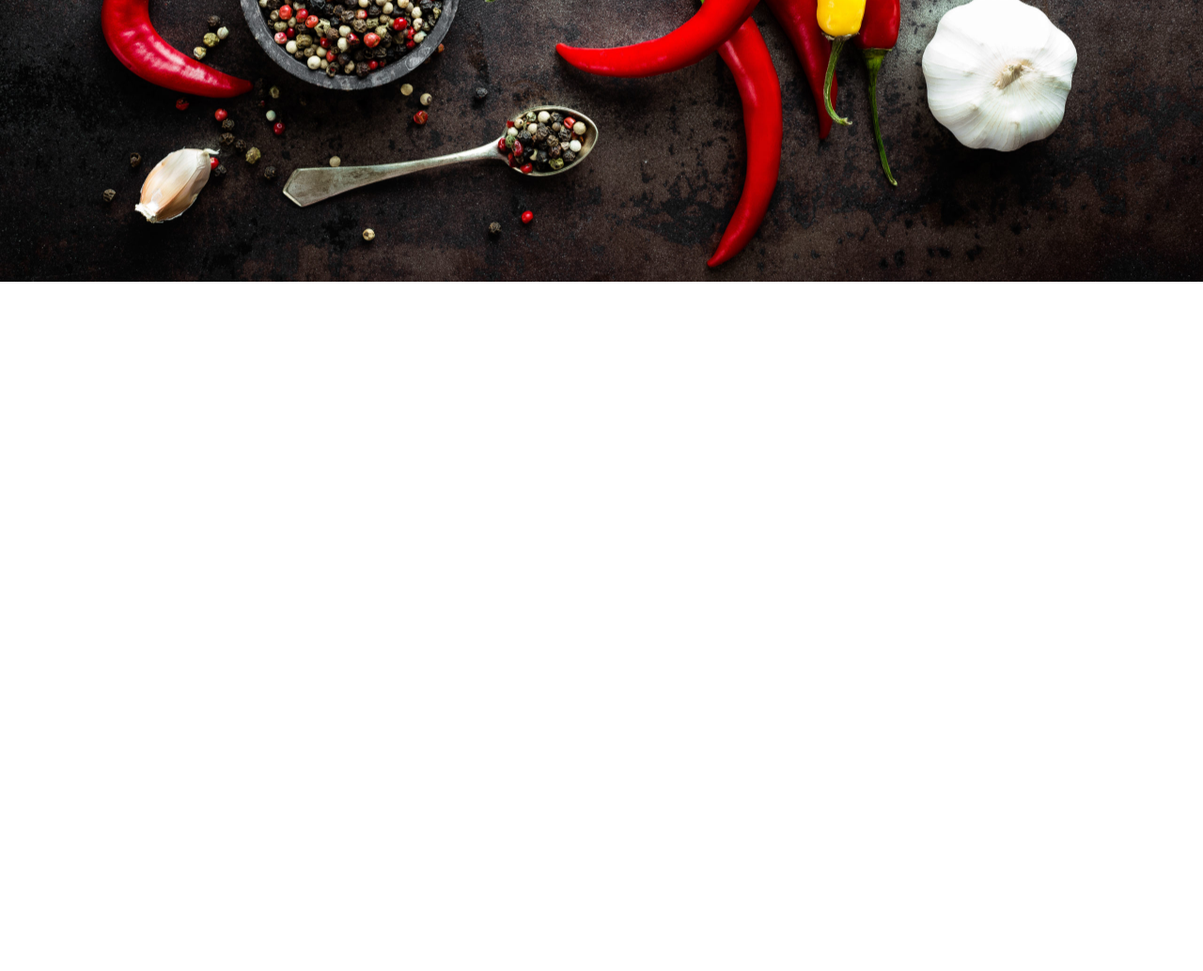
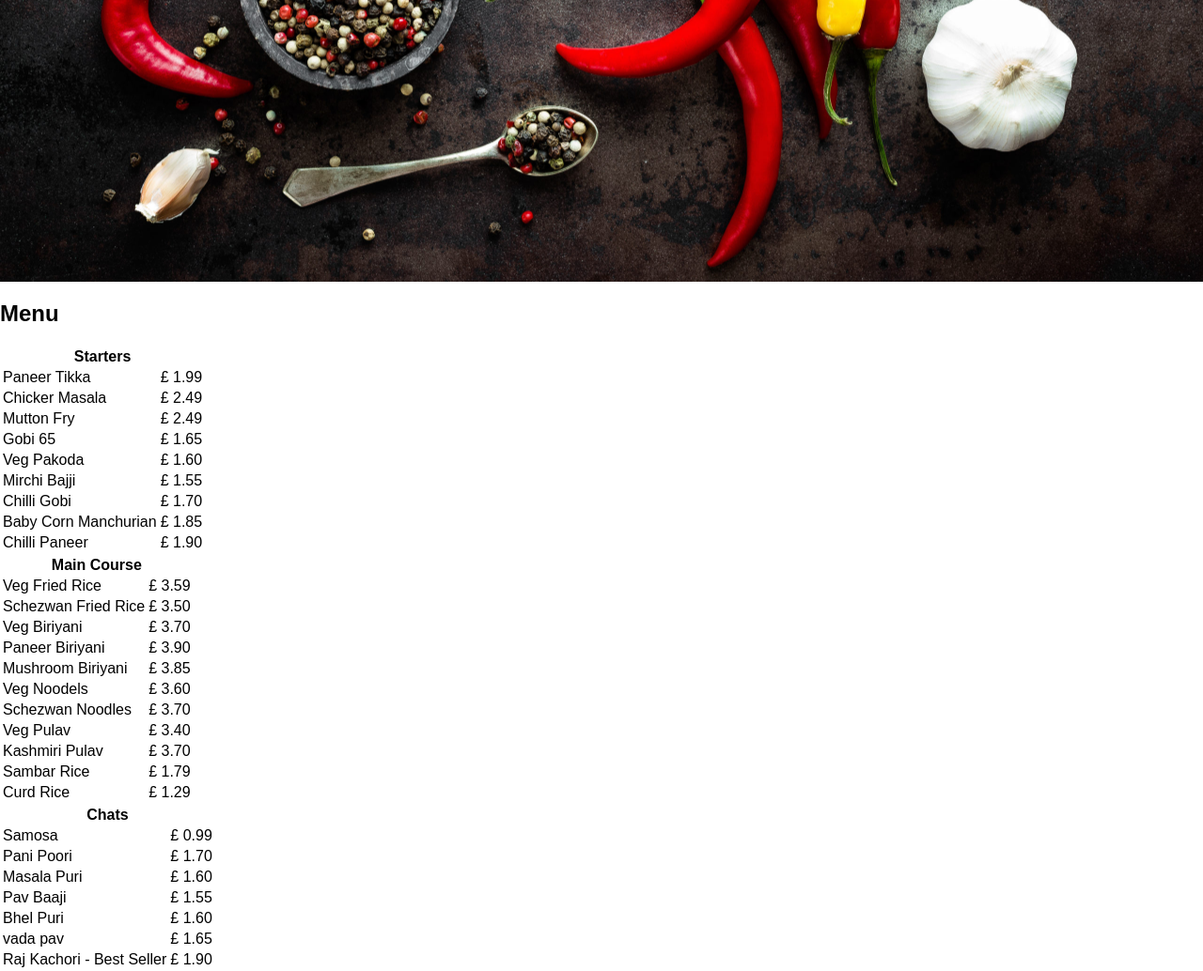
Before and after one commit to Jathurshan06/spicy-hut, a plain HTML site: page index.html in a window 1280 px wide. Shown: the part 500-1534 px from the top of the page at 94% size. Before the commit the page ends 800 px from the top, so only its background shows below. Drawn offline with Linux system fonts and the light colour scheme.

Commit message:
Added the menu list

```diff
--- a/index.html
+++ b/index.html
@@ -29,5 +29,136 @@
             <button>Order Online</button>
         </div>
     </div>
+
+    <h2 id="menuHeading">Menu</h2>
+    <div class="menu">
+
+        <div class="starters">
+            <table>
+                <th colspan="2">Starters</th>
+                <tr>
+                    <td>Paneer Tikka</td>
+                    <td>&#163 1.99</td>
+                </tr>
+                <tr>
+                    <td>Chicker Masala</td>
+                    <td>&#163 2.49</td>
+                </tr>
+                <tr>
+                    <td>Mutton Fry</td>
+                    <td>&#163 2.49</td>
+                </tr>
+                <tr>
+                    <td>Gobi 65</td>
+                    <td>&#163 1.65</td>
+                </tr>
+                <tr>
+                    <td>Veg Pakoda</td>
+                    <td>&#163 1.60</td>
+                </tr>
+                <tr>
+                    <td>Mirchi Bajji</td>
+                    <td>&#163 1.55</td>
+                </tr>
+                <tr>
+                    <td>Chilli Gobi</td>
+                    <td>&#163 1.70</td>
+                </tr>
+                <tr>
+                    <td>Baby Corn Manchurian</td>
+                    <td>&#163 1.85</td>
+                </tr>
+                <tr>
+                    <td>Chilli Paneer</td>
+                    <td>&#163 1.90</td>
+                </tr>
+            </table>
+        </div>
+
+        <div class="maincourse">
+            <table>
+                <th colspan="2">Main Course</th>
+                <tr>
+                    <td>Veg Fried Rice</td>
+                    <td>&#163 3.59</td>
+                </tr>
+                <tr>
+                    <td>Schezwan Fried Rice</td>
+                    <td>&#163 3.50</td>
+                </tr>
+                <tr>
+                    <td>Veg Biriyani</td>
+                    <td>&#163 3.70</td>
+                </tr>
+                <tr>
+                    <td>Paneer Biriyani</td>
+                    <td>&#163 3.90</td>
+                </tr>
+                <tr>
+                    <td>Mushroom Biriyani</td>
+                    <td>&#163 3.85</td>
+                </tr>
+                <tr>
+                    <td>Veg Noodels</td>
+                    <td>&#163 3.60</td>
+                </tr>
+                <tr>
+                    <td>Schezwan Noodles</td>
+                    <td>&#163 3.70</td>
+                </tr>
+                <tr>
+                    <td>Veg Pulav</td>
+                    <td>&#163 3.40</td>
+                </tr>
+                <tr>
+                    <td>Kashmiri Pulav</td>
+                    <td>&#163 3.70</td>
+                </tr>
+                <tr>
+                    <td>Sambar Rice</td>
+                    <td>&#163 1.79</td>
+                </tr>
+                <tr>
+                    <td>Curd Rice</td>
+                    <td>&#163 1.29</td>
+                </tr>
+            </table>
+        </div>
+
+        <div class="chats">
+            <table>
+                <th colspan="2">Chats</th>
+                <tr>
+                    <td>Samosa</td>
+                    <td>&#163 0.99</td>
+                </tr>
+                <tr>
+                    <td>Pani Poori</td>
+                    <td>&#163 1.70</td>
+                </tr>
+                <tr>
+                    <td>Masala Puri</td>
+                    <td>&#163 1.60</td>
+                </tr>
+                <tr>
+                    <td>Pav Baaji</td>
+                    <td>&#163 1.55</td>
+                </tr>
+                <tr>
+                    <td>Bhel Puri</td>
+                    <td>&#163 1.60</td>
+                </tr>
+                <tr>
+                    <td>vada pav</td>
+                    <td>&#163 1.65</td>
+                </tr>
+                <tr>
+                    <td>Raj Kachori - Best Seller</td>
+                    <td>&#163 1.90</td>
+                </tr>
+            </table>
+        </div>
+    </div>
+
 </body>
 </html>
```
